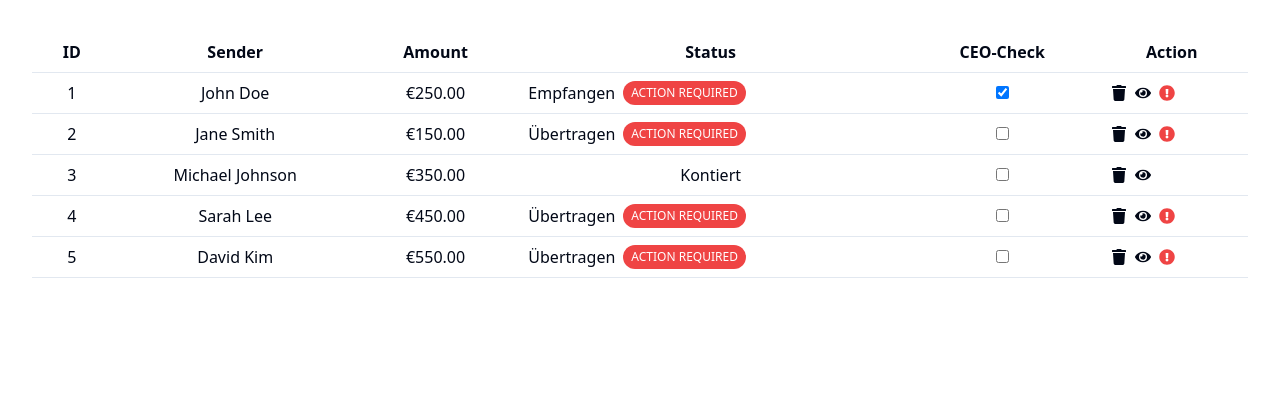
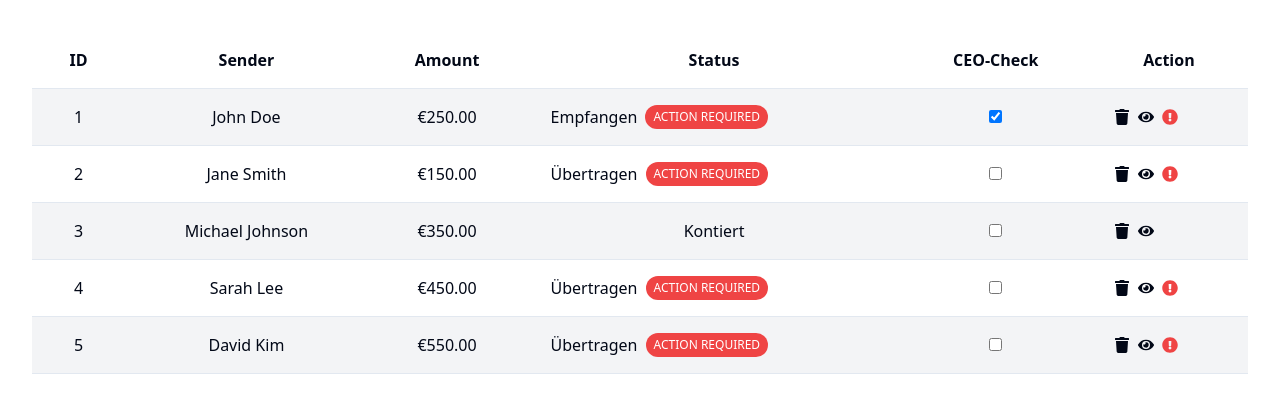
Before and after one commit to GPT-Engineer-App/column-recreator, a React (Vite) app: page / in a window 1280 px wide. Shown: the top 396 px of the page. Built offline with nearby package versions, Linux system fonts and the light colour scheme.

Commit message:
Add padding and alternating row colors to the Table component.

```diff
--- a/src/components/Table.jsx
+++ b/src/components/Table.jsx
@@ -24,28 +24,28 @@ const Table = () => {
 
   return (
     <div className="overflow-x-auto">
-      <table className="min-w-full bg-white">
+      <table className="min-w-full bg-white table-auto">
         <thead>
           <tr>
-            <th className="py-2 px-4 border-b">ID</th>
-            <th className="py-2 px-4 border-b">Sender</th>
-            <th className="py-2 px-4 border-b">Amount</th>
-            <th className="py-2 px-4 border-b">Status</th>
-            <th className="py-2 px-4 border-b">CEO-Check</th>
-            <th className="py-2 px-4 border-b">Action</th>
+            <th className="py-4 px-6 border-b">ID</th>
+            <th className="py-4 px-6 border-b">Sender</th>
+            <th className="py-4 px-6 border-b">Amount</th>
+            <th className="py-4 px-6 border-b">Status</th>
+            <th className="py-4 px-6 border-b">CEO-Check</th>
+            <th className="py-4 px-6 border-b">Action</th>
           </tr>
         </thead>
         <tbody>
-          {data.map((row) => (
-            <tr key={row.id}>
-              <td className="py-2 px-4 border-b">{row.id}</td>
-              <td className="py-2 px-4 border-b">{row.sender}</td>
-              <td className="py-2 px-4 border-b">{row.amount}</td>
-              <td className="py-2 px-4 border-b">{renderStatus(row.status)}</td>
-              <td className="py-2 px-4 border-b">
+          {data.map((row, index) => (
+            <tr key={row.id} className={`border-b ${index % 2 === 0 ? 'bg-gray-100' : 'bg-white'} hover:bg-gray-200`}>
+              <td className="py-4 px-6">{row.id}</td>
+              <td className="py-4 px-6">{row.sender}</td>
+              <td className="py-4 px-6">{row.amount}</td>
+              <td className="py-4 px-6">{renderStatus(row.status)}</td>
+              <td className="py-4 px-6">
                 <input type="checkbox" checked={row.ceoCheck} readOnly />
               </td>
-              <td className="py-2 px-4 border-b">
+              <td className="py-4 px-6">
                 <div className="flex space-x-2">
                   <FaTrash className="cursor-pointer" />
                   <FaEye className="cursor-pointer" />
```
